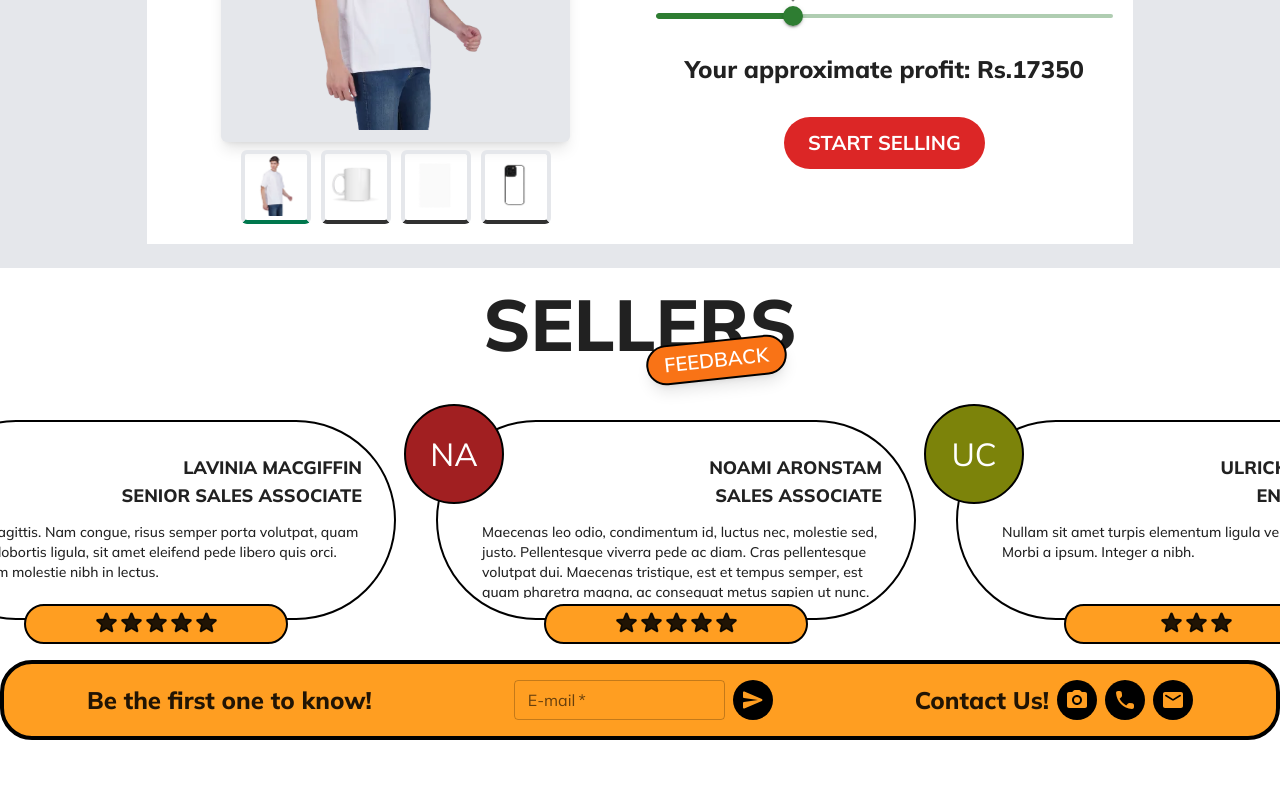
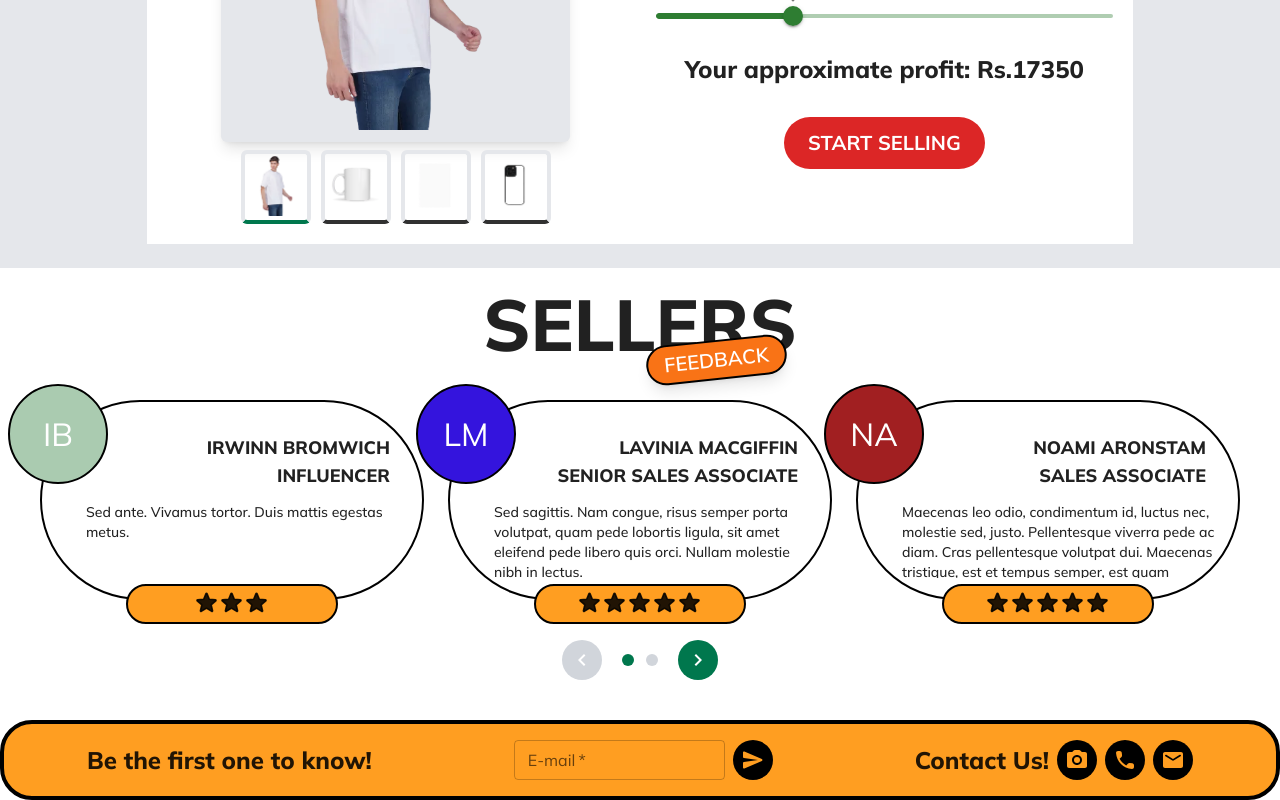
Before and after one commit to sridhar-nallasamy/printinkz-portfolio, a Next.js app: page / in a window 1280 px wide. Shown: the part 3676-4476 px from the top of the page. Before the commit the page ends 4416 px from the top, so only its background shows below. Built offline with nearby package versions, Linux system fonts and the light colour scheme.

Commit message:
scrollable to pagination

```diff
--- a/components/feedbackCard.tsx
+++ b/components/feedbackCard.tsx
@@ -1,15 +1,15 @@
 import { FeedbackComponentProps } from '@/types/components';
-import { Avatar } from '@mui/material';
+import { Avatar, Grid2 } from '@mui/material';
 import StarRating from './starRating';
 import { stringAvatar } from './utils';
 
 const FeedbackCard: React.FC<FeedbackComponentProps> = ({ feedback }) => {
   return (
-    <div className="relative">
+    <Grid2 size={{ xs: 12, md: 6, lg: 4 }} className="relative">
       <Avatar {...stringAvatar(feedback.customerName)} />
       <div
         id={`customer_feedback`}
-        className="p-5 border-2 border-black rounded-full flex flex-col h-[12.5rem] w-[30rem]"
+        className="p-5 border-2 border-black rounded-full flex flex-col h-[12.5rem]"
       >
         <div className="p-3 pb-0 text-[5cqi] sm:text-lg font-extrabold break-words text-right ml-8 flex flex-col">
           <span>{feedback.customerName.toUpperCase()}</span>
@@ -26,7 +26,7 @@ const FeedbackCard: React.FC<FeedbackComponentProps> = ({ feedback }) => {
           )}
         </div>
       </div>
-    </div>
+    </Grid2>
   );
 };
 
--- a/components/wrappers/paginationWrapper.tsx
+++ b/components/wrappers/paginationWrapper.tsx
@@ -1,6 +1,6 @@
 import { paginationWrapperProps } from '@/types/components';
 import ChevronLeftIcon from '@mui/icons-material/ChevronLeft';
-import { IconButton } from '@mui/material';
+import { Grid2, IconButton } from '@mui/material';
 import ChevronRightIcon from '@mui/icons-material/ChevronRight';
 
 const PaginationWrapper: React.FC<paginationWrapperProps> = ({
@@ -14,10 +14,7 @@ const PaginationWrapper: React.FC<paginationWrapperProps> = ({
 
   // Handlers for next and previous buttons
   function handleNavigation(handlingIndex: number) {
-    handleCurrentPage(
-      (prevIndex) =>
-        (prevIndex + handlingIndex + totalContents) % totalContents,
-    );
+    handleCurrentPage((prevIndex) => prevIndex + handlingIndex);
   }
 
   // Dot pagination handler
@@ -28,10 +25,12 @@ const PaginationWrapper: React.FC<paginationWrapperProps> = ({
   return (
     <>
       {/* contents Section */}
-      {children}
+      <Grid2 container spacing={{ xs: 2, md: 3 }}>
+        {children}
+      </Grid2>
 
       {/* Pagination Section */}
-      <div className="flex items-center justify-center mt-4 space-x-5">
+      <div className="flex items-center justify-center mt-10 space-x-5">
         <IconButton
           disabled={activePage === 1}
           onClick={() => handleNavigation(-1)}
--- a/containers/main/sellersReview/customerReview.tsx
+++ b/containers/main/sellersReview/customerReview.tsx
@@ -2,19 +2,59 @@
 
 import FeedbackCard from '@/components/feedbackCard';
 import { customerData } from '@/constants/main/homepage';
-import ScrollableWrapper from '@/components/wrappers/scrollableWrapper';
+import PaginationWrapper from '@/components/wrappers/paginationWrapper';
+import { useEffect, useState } from 'react';
 
 const CustomerReview = () => {
   const contentWithCustomerReviews = customerData.filter(
     (customer) => 'printInkzFeedback' in customer,
   );
+  const [currentPage, setCurrentPage] = useState<number>(1);
+  const [contentsPerPage, setContentsPerPage] = useState<number>(1);
+
+  const totalContents = contentWithCustomerReviews.length;
+
+  const currentReviews = contentWithCustomerReviews.slice(
+    (currentPage - 1) * contentsPerPage,
+    currentPage * contentsPerPage,
+  );
+  //Function to update contentsPerPage based on screen size
+  const updateContentsPerPage = () => {
+    if (window.innerWidth >= 1200) {
+      setContentsPerPage(3); // Large screens (Desktop)
+    } else if (window.innerWidth >= 900) {
+      setContentsPerPage(2); // Medium screens (Tablet)
+    } else {
+      setContentsPerPage(1); // Small screens (Mobile)
+    }
+  };
+
+  useEffect(() => {
+    // Set the contentsPerPage based on the initial screen size
+    updateContentsPerPage();
+
+    // Add event listener to listen for screen resizing
+    window.addEventListener('resize', updateContentsPerPage);
+
+    // Cleanup the event listener when the component unmounts
+    return () => {
+      window.removeEventListener('resize', updateContentsPerPage);
+    };
+  }, []);
 
   return (
-    <ScrollableWrapper id="sellers-review-content">
-      {contentWithCustomerReviews.map((data, index) => (
-        <FeedbackCard key={`customer_feedback_${index}`} feedback={data} />
-      ))}
-    </ScrollableWrapper>
+    <div className="p-10" id="sellers-review-content">
+      <PaginationWrapper
+        contentsPerPage={contentsPerPage}
+        totalContents={totalContents}
+        handleCurrentPage={setCurrentPage}
+        activePage={currentPage}
+      >
+        {currentReviews.map((data, index) => (
+          <FeedbackCard key={`customer_feedback_${index}`} feedback={data} />
+        ))}
+      </PaginationWrapper>
+    </div>
   );
 };
 
```
